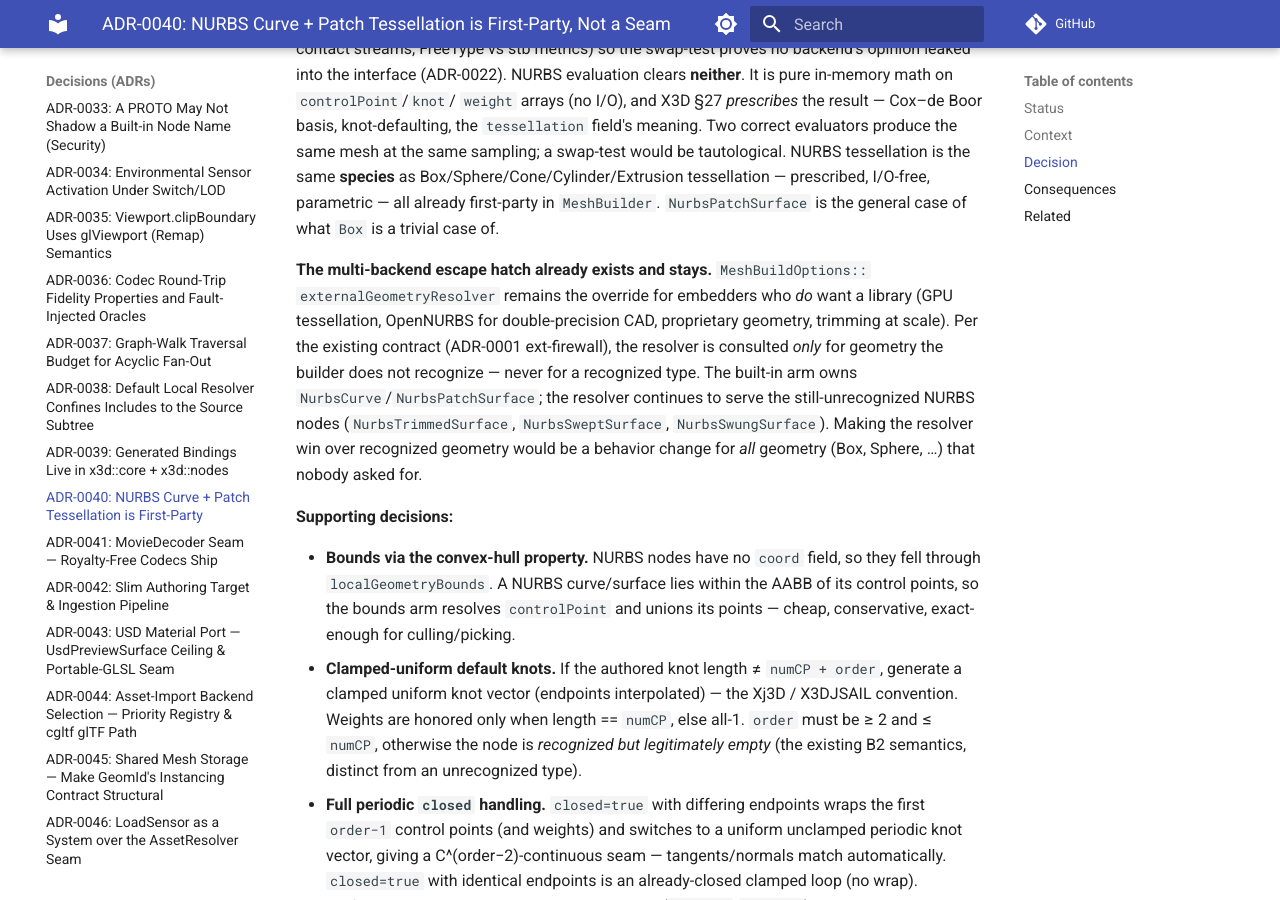
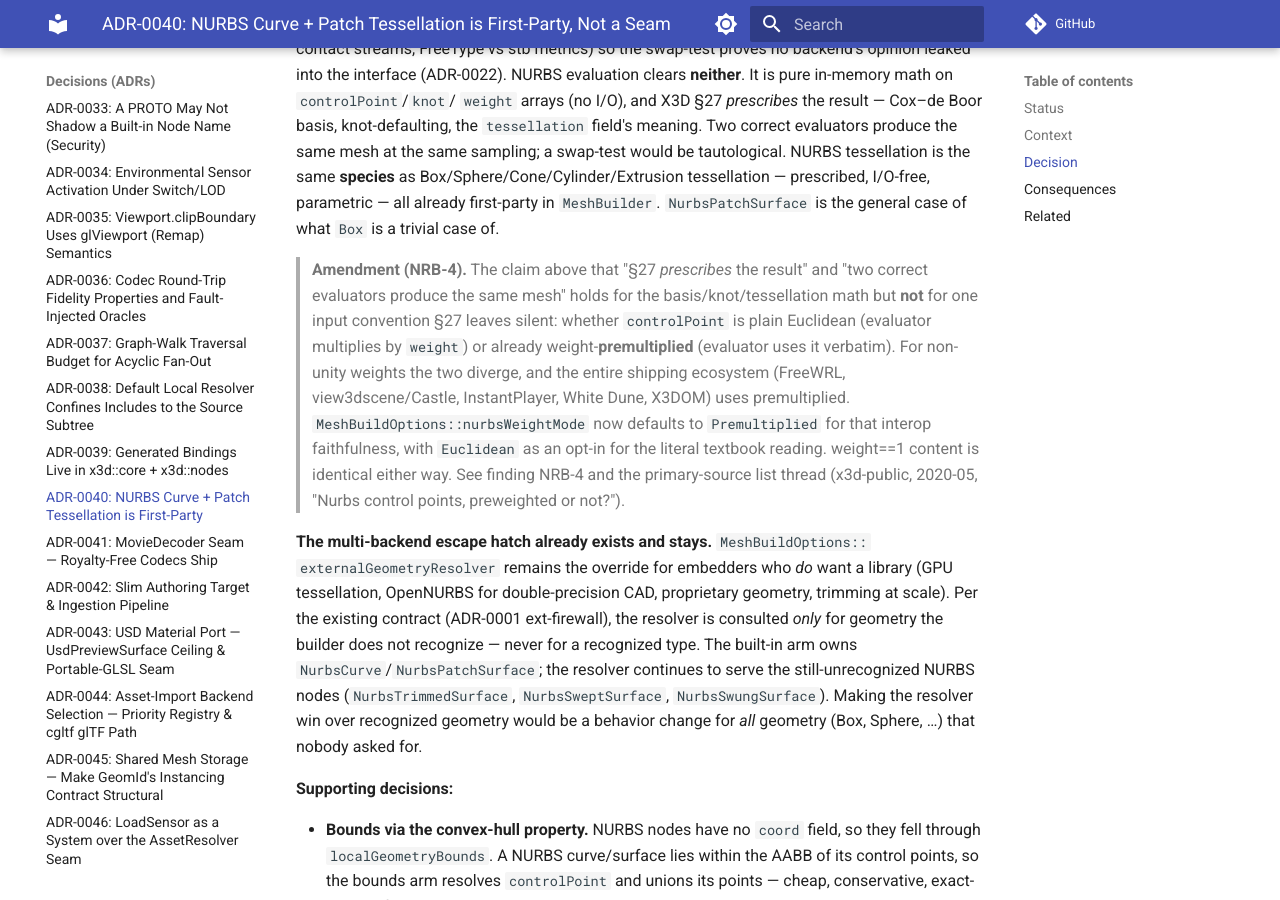
Before and after one commit to delta9000/x3d-cpp, an MkDocs documentation site: the page built from docs/wiki/decisions/0040-nurbs-tessellation-first-party.md, in a window 1280 px wide and 900 px high, scrolled down 984 px. Built offline with MkDocs 1.6.1 and Material for MkDocs 9.7.7, drawn with Linux system fonts in a browser that asks for light colours; comment, search, counter and statistics services are not loaded.

Commit message:
feat(extract): NURBS controlPoint weight-convention mode, default premultiplied
X3D 27 is silent on whether NurbsCurve/NurbsPatchSurface controlPoint is plain
Euclidean (evaluator multiplies by weight) or already weight-premultiplied
(evaluator uses it verbatim). The two diverge for any non-unity weight, and the
entire shipping ecosystem (FreeWRL, view3dscene/Castle, InstantPlayer, White
Dune, X3DOM) requires premultiplied; the X3D 4.0 keep-compat decision preserved
it. x3d-cpp implemented the literal textbook formula and was the lone outlier on
every weighted NURBS (NRB-4).

- NurbsEval.hpp: add NurbsWeightMode { Premultiplied, Euclidean } on
  CurveDef/SurfaceDef, threaded through evalSurface/tessellateCurve. Numerator
  branches on the mode; the rational denominator is unchanged.
- MeshBuildOptions::nurbsWeightMode, default Premultiplied (ecosystem-faithful);
  Euclidean stays available for the literal spec-formula reading.
- Tests: pin the textbook-corner circle to Euclidean; add a premultiplied-corner
  twin (traces the exact unit circle under the default) and a unit-weights
  mode-agnostic test proving weight==1 content is bit-identical either way — so
  all existing goldens and the unit-weight Bezier teapot are untouched.
- Resolve NRB-4 (open -> fixed); amend ADR-0040's "27 prescribes the result"
  claim to concede this one silent convention; regen the conformance view.

```diff
--- a/docs/wiki/decisions/0040-nurbs-tessellation-first-party.md
+++ b/docs/wiki/decisions/0040-nurbs-tessellation-first-party.md
@@ -51,6 +51,18 @@
 the same **species** as Box/Sphere/Cone/Cylinder/Extrusion tessellation — prescribed,
 I/O-free, parametric — all already first-party in `MeshBuilder`. `NurbsPatchSurface` is
 the general case of what `Box` is a trivial case of.
+
+> **Amendment (NRB-4).** The claim above that "§27 *prescribes* the result" and "two
+> correct evaluators produce the same mesh" holds for the basis/knot/tessellation math
+> but **not** for one input convention §27 leaves silent: whether `controlPoint` is
+> plain Euclidean (evaluator multiplies by `weight`) or already weight-**premultiplied**
+> (evaluator uses it verbatim). For non-unity weights the two diverge, and the entire
+> shipping ecosystem (FreeWRL, view3dscene/Castle, InstantPlayer, White Dune, X3DOM)
+> uses premultiplied. `MeshBuildOptions::nurbsWeightMode` now defaults to
+> `Premultiplied` for that interop faithfulness, with `Euclidean` as an opt-in for the
+> literal textbook reading. weight==1 content is identical either way. See finding
+> NRB-4 and the primary-source list thread (x3d-public, 2020-05, "Nurbs control points,
+> preweighted or not?").
 
 **The multi-backend escape hatch already exists and stays.** `MeshBuildOptions::
 externalGeometryResolver` remains the override for embedders who *do* want a library
```
Also changed, not shown: docs/conformance/INDEX.md (+2 -2 lines), docs/conformance/components/NURBS.md (+2 -2 lines), docs/conformance/findings.yaml (+3 -3 lines), docs/conformance/model.json, 4 other files.
